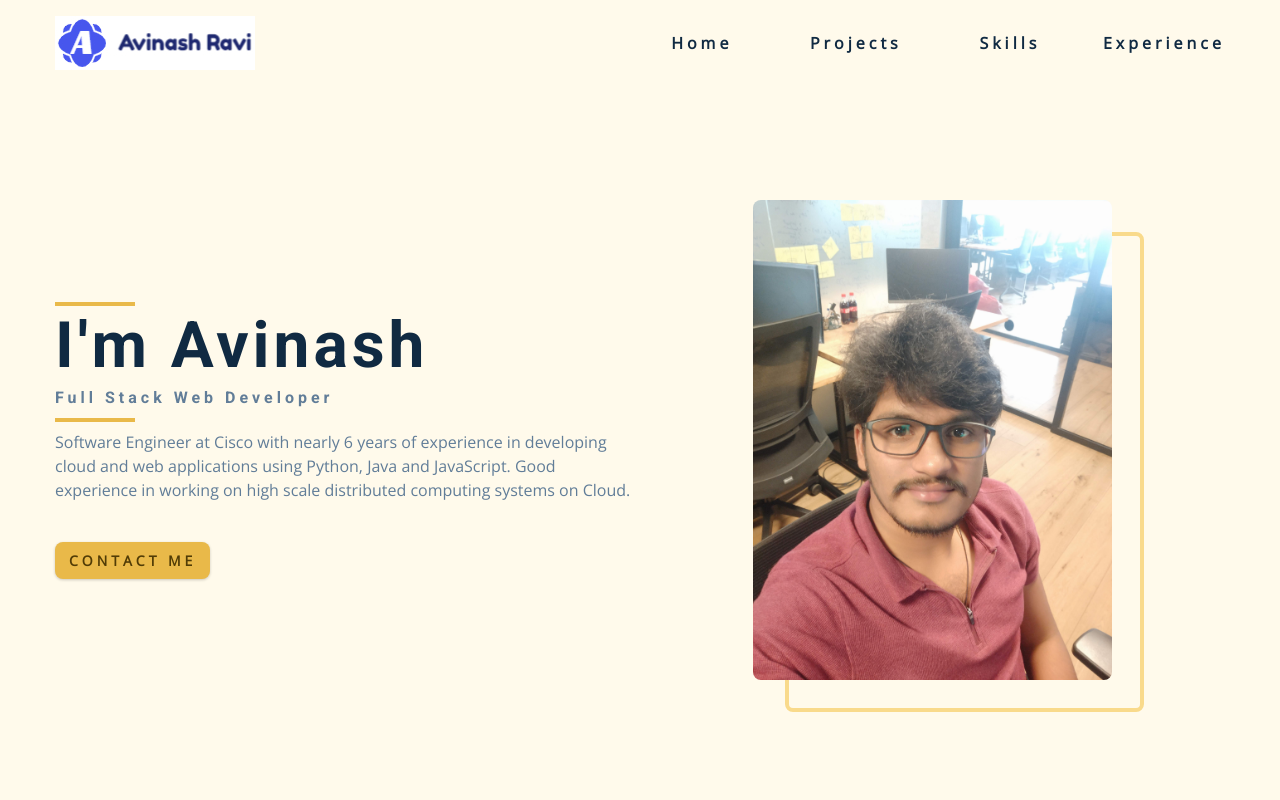
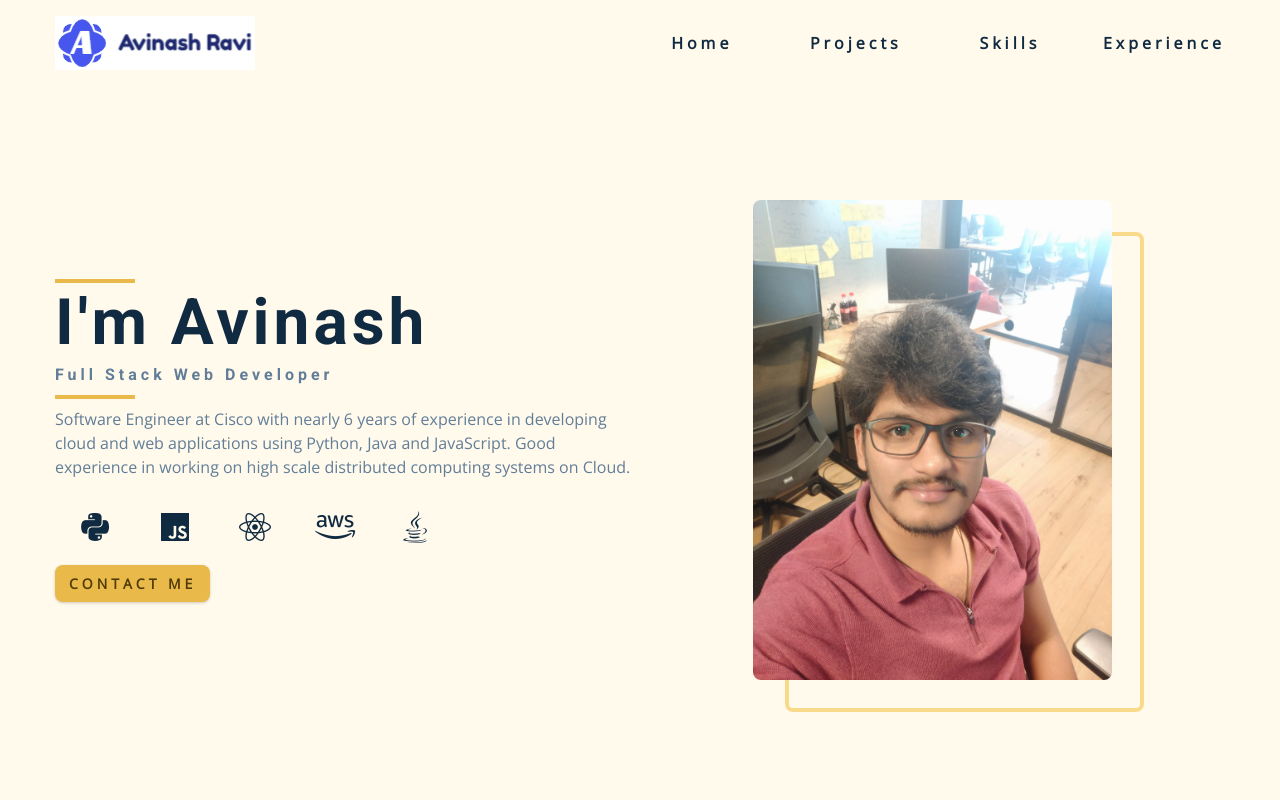
Before and after one commit to avinash3147/Portfolio, a plain HTML site: page index.html in a window 1280 px wide. Shown: the top 800 px of the page. Drawn offline with nearby package versions, Linux system fonts and the light colour scheme.

Commit message:
Updated Skills

```diff
--- a/css/styles.css
+++ b/css/styles.css
@@ -312,13 +312,13 @@ Sidebar
 }
 .social-icons {
   display: grid;
-  margin-top: 3rem;
-  width: 20rem;
+  margin-top: 2rem;
+  width: 25rem;
   grid-template-columns: repeat(5, 1fr);
   justify-items: center;
 }
 .social-icon {
-  font-size: 1.5rem;
+  font-size: 2rem;
   color: var(--clr-grey-1);
   -webkit-transition: var(--transition);
   transition: var(--transition);
--- a/index.html
+++ b/index.html
@@ -47,6 +47,31 @@
             web applications using Python, Java and JavaScript. Good experience in working on
             high scale distributed computing systems on Cloud.
           </p>
+          <ul class="social-icons">
+            <!-- single item -->
+            <li>
+              <i class="fab fa-python social-icon"></i>
+            </li>
+            <!-- end of single item -->
+            <!-- single item -->
+            <li>
+              <i class="fab fa-js social-icon"></i>
+            </li>
+            <!-- end of single item -->
+            <!-- single item -->
+            <li>
+              <i class="fab fa-react social-icon"></i>
+            </li>
+            <!-- end of single item -->
+            <!-- single item -->
+            <li>
+              <i class="fab fa-aws social-icon"></i>
+            </li>
+            <li>
+              <i class="fab fa-java social-icon"></i>
+            </li>
+            <!-- end of single item -->
+          </ul>
           <a href="https://www.linkedin.com/in/avinash-ravi-490860aa/" target="_blank" class="btn hero-btn">Contact Me</a>
         </article>
         <article class="hero-img">
```
